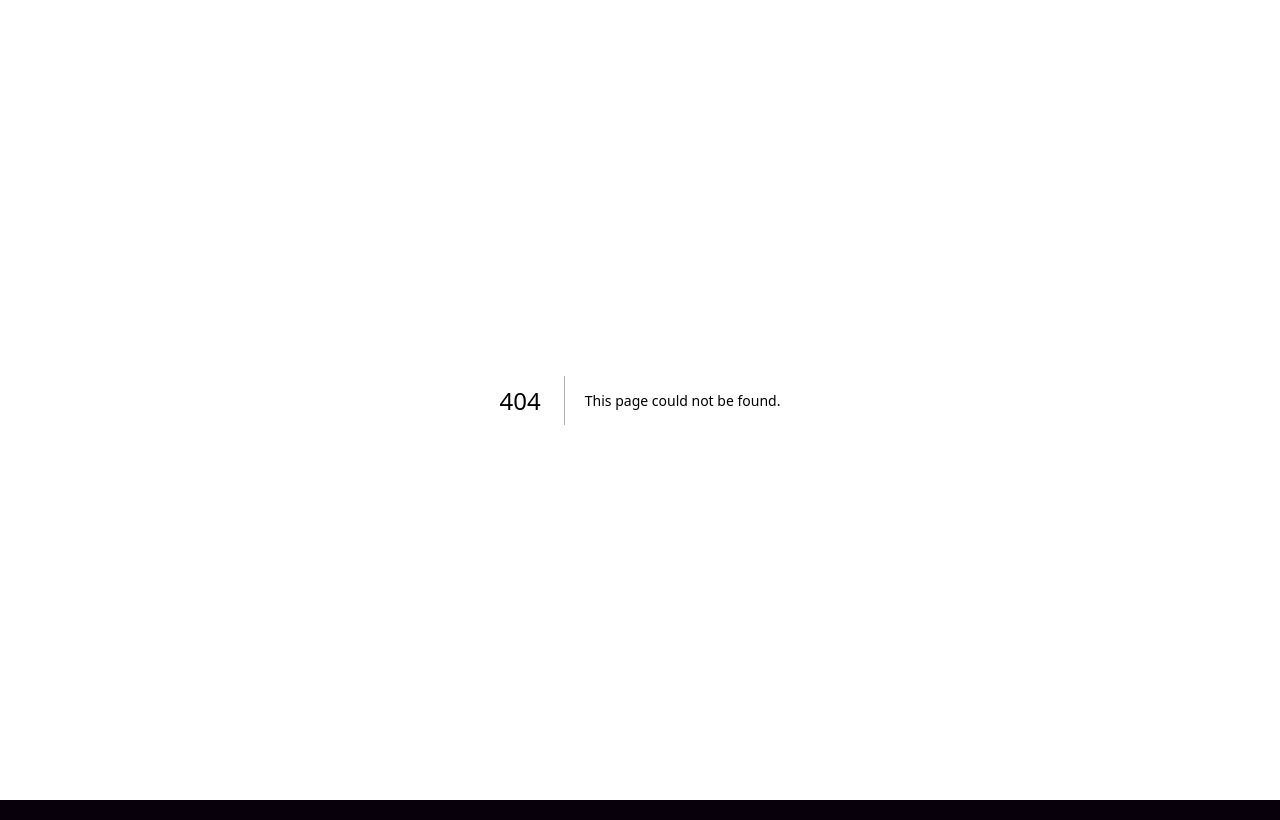
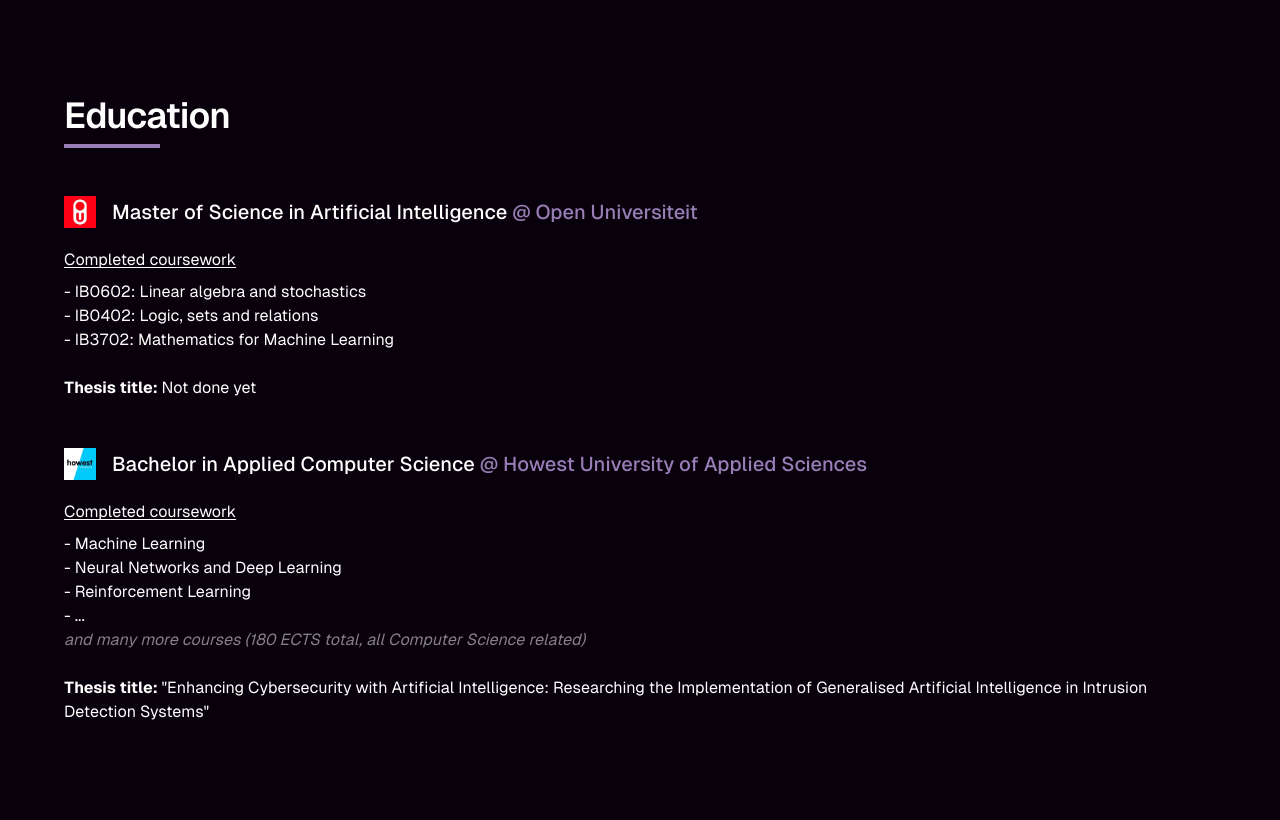
Before and after one commit to Harmxn02/harmansingh.nl, a Next.js app: page /in/education in a window 1280 px wide. Before the commit this address had no page. Built offline with nearby package versions, Linux system fonts and the light colour scheme.

Commit message:
FEAT: seperate education page

```diff
--- a/src/app/components/About.jsx
+++ b/src/app/components/About.jsx
@@ -116,7 +116,12 @@ const About = () => {
 						data-aos="fade-up"
 						data-aos-delay="300"
 					>
-						<h3 className="mb-4 text-xl font-medium">Education</h3>
+						<div className="mb-4 flex items-center justify-between">
+							<h3 className="text-xl font-medium">Education</h3>
+							<p className="underline text-purple-light text-sm font-bold">
+								<a href="/in/education" target="_blank" >more information</a>
+							</p>
+						</div>
 						<div className="space-y-6">
 							<div className="">
 								<p className="flex items-center justify-between">
--- /dev/null
+++ b/src/app/in/education/page.jsx
@@ -0,0 +1,116 @@
+import React, { useState } from "react";
+import SectionTitle from "../../components/shared/SectionTitle";
+import Image from "next/image";
+
+// import images
+import HowestLogo from "../../../../public/assets/howest_logo.webp";
+import OULogo from "../../../../public/assets/ou_logo.webp";
+
+const page = () => {
+	return (
+		<div className="bg-[#08000b] font-[family-name:var(--font-geist-sans)] text-white selection:bg-purple-300/40 md:px-8">
+			<section
+				id="about"
+				className="mx-auto max-w-(--breakpoint-2xl) px-8 py-24 text-white 2xl:px-1"
+				data-aos="fade-up"
+			>
+				<SectionTitle content="Education" />
+
+				<div>
+					{/* Master of Science in Artificial Intelligence */}
+					<div
+						className="mt-12"
+						data-aos="fade-up"
+						data-aos-delay="100"
+					>
+						<h3 className="mb-4 text-xl font-medium">
+							<Image
+								src={OULogo}
+								alt="Open Universiteit logo"
+								width={32}
+								height={32}
+								className="mr-4 mb-1 inline-block"
+							/>
+							Master of Science in Artificial Intelligence{" "}
+							<span className="text-purple-light">
+								@ Open Universiteit
+							</span>
+						</h3>
+						<div className="space-y-6">
+							<div>
+								<h4 className="mb-2 underline underline-offset-2">
+									Completed coursework
+								</h4>
+								<ul>
+									<li>
+										- IB0602: Linear algebra and stochastics
+									</li>
+									<li>- IB0402: Logic, sets and relations</li>
+									<li>
+										- IB3702: Mathematics for Machine
+										Learning
+									</li>
+								</ul>
+							</div>
+							<p className="font-bold">
+								Thesis title:{" "}
+								<span className="font-normal">
+									Not done yet
+								</span>
+							</p>
+						</div>
+					</div>
+
+					<div
+						className="mt-12"
+						data-aos="fade-up"
+						data-aos-delay="100"
+					>
+						<h3 className="mb-4 text-xl font-medium">
+							<Image
+								src={HowestLogo}
+								alt="Open Universiteit logo"
+								width={32}
+								height={32}
+								className="mr-4 mb-1 inline-block"
+							/>
+							Bachelor in Applied Computer Science{" "}
+							<span className="text-purple-light">
+								@ Howest University of Applied Sciences
+							</span>
+						</h3>
+						<div className="space-y-6">
+							<div>
+								<h4 className="mb-2 underline underline-offset-2">
+									Completed coursework
+								</h4>
+								<ul>
+									<li>- Machine Learning</li>
+									<li>- Neural Networks and Deep Learning</li>
+									<li>- Reinforcement Learning</li>
+									<li>- ...</li>
+									<p className="text-white/50 italic">
+										{" "}
+										and many more courses (180 ECTS total,
+										all Computer Science related)
+									</p>
+								</ul>
+							</div>
+							<h4 className="font-bold">
+								Thesis title:{" "}
+								<span className="font-normal">
+									"Enhancing Cybersecurity with Artificial
+									Intelligence: Researching the Implementation
+									of Generalised Artificial Intelligence in
+									Intrusion Detection Systems"
+								</span>
+							</h4>
+						</div>
+					</div>
+				</div>
+			</section>
+		</div>
+	);
+};
+
+export default page;
```
Also changed, not shown: public/assets/howest_logo.webp (added), public/assets/ou_logo.webp (added).
